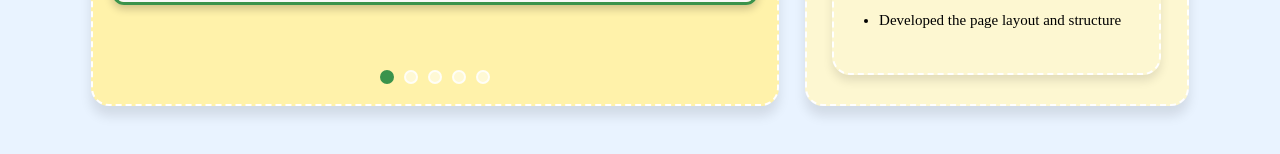
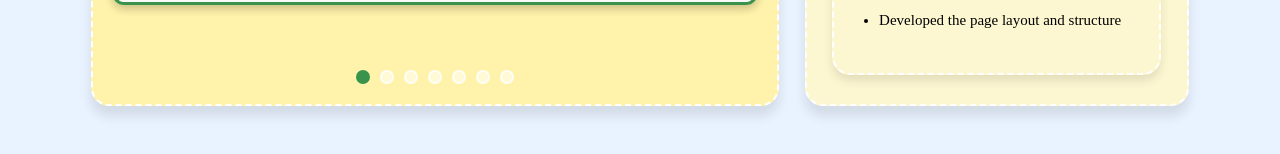
Before and after one commit to AoifeLeahy/Portfolio-Project, a SvelteKit app in the folder Portfolio/: page /Website_page in a window 1280 px wide. Shown: the part 665-819 px from the top of the page. Built offline with nearby package versions, Linux system fonts and the light colour scheme; a web font is replaced by a local one.

Commit message:
Added wesbite slides

```diff
--- a/Portfolio/src/routes/Website_page/+page.svelte
+++ b/Portfolio/src/routes/Website_page/+page.svelte
@@ -6,9 +6,11 @@
 
     const slides = [
         'website_home.png',
-        'website_login.png',
+        'website_search.png',
+        'website_search_result.png',
         'website_learning.png',
         'website_options.png',
+        'website_login.png',
         'website_quiz.png'
     ];
 
@@ -20,6 +22,9 @@
         currentSlide = (currentSlide - 1 + slides.length) % slides.length;
     }
 
+    onMount(() => {
+        currentSlide = 0; // Always start at Home
+    });
 
 </script>
 
```
Also changed, not shown: Portfolio/static/website_search.png (added), Portfolio/static/website_search_result.png (added).
